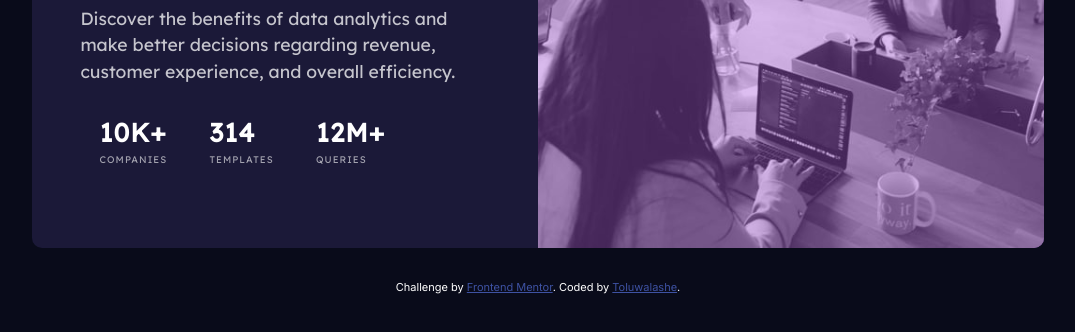
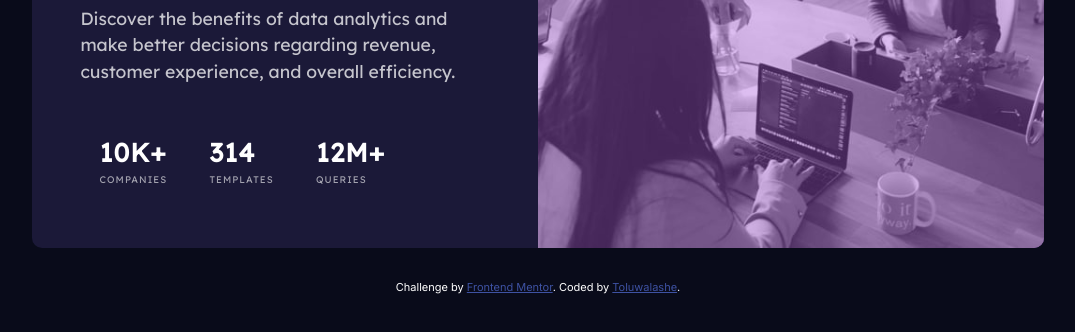
Before and after one commit to Toluwaa-o/Stats-preview-card-component, a plain HTML site: page index.html in a window 1280 px wide. Shown: the part 348-680 px from the top of the page, without its empty margins (102-1177 px from the left). Drawn offline with Linux system fonts and the light colour scheme.

Commit message:
Update style.css

```diff
--- a/style.css
+++ b/style.css
@@ -104,7 +104,7 @@ h1 {
 
     .stat {
         display: inline-block;
-        padding: 0em 2em;
+        padding: 2em 2em;
         font-size: 0.6em;
     }
 
```
